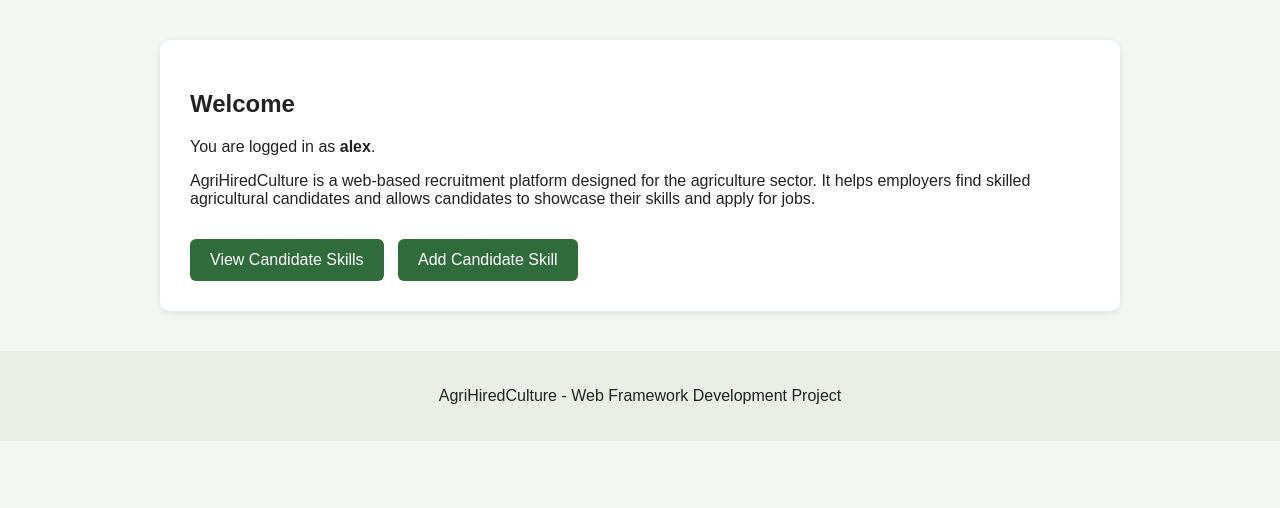
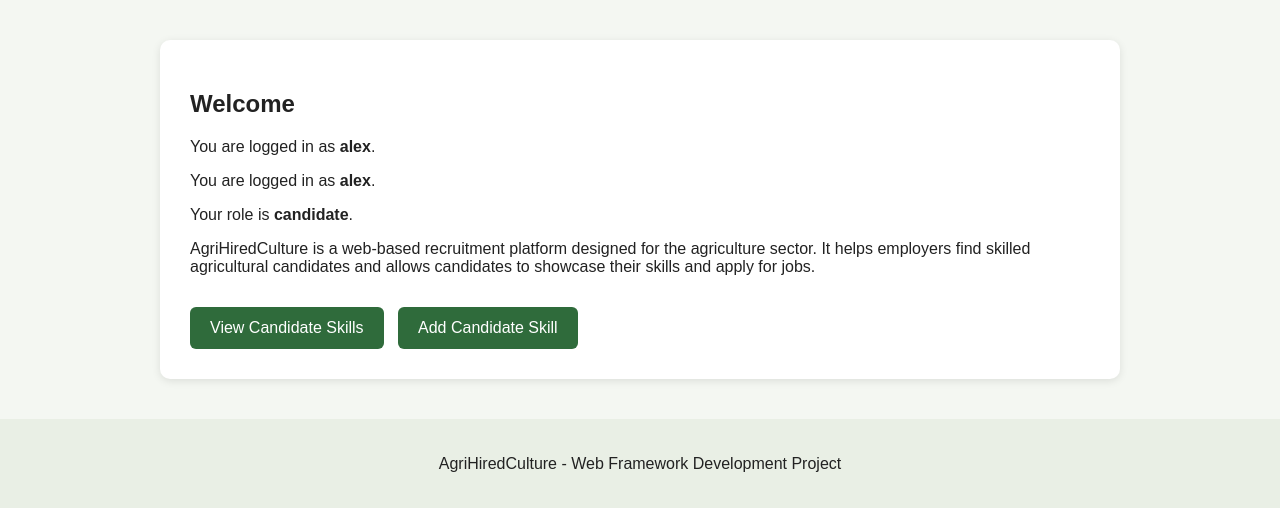
Before and after one commit to Alexchiper1/AgriHiredCulture, a Django app: page / in a window 1280 px wide. Shown: the part 192-700 px from the top of the page. Run offline with Django 5.2, Linux system fonts and the light colour scheme; a user stored in the database is signed in; tables that the repository leaves empty hold one stand-in row (values such as "Sample post").

Commit message:
Added user roles for candidate employer and recruiter

```diff
--- a/core/admin.py
+++ b/core/admin.py
@@ -1,11 +1,10 @@
 from django.contrib import admin
-from .models import CandidateProfile, Skill, CandidateSkill
-from .models import EmployerProfile, Job, Application
+from .models import UserProfile, CandidateProfile, Skill, CandidateSkill, EmployerProfile, Job, Application
 
+admin.site.register(UserProfile)
 admin.site.register(CandidateProfile)
 admin.site.register(Skill)
 admin.site.register(CandidateSkill)
-
 admin.site.register(EmployerProfile)
 admin.site.register(Job)
 admin.site.register(Application)
--- a/core/forms.py
+++ b/core/forms.py
@@ -1,7 +1,7 @@
 from django import forms
 from django.contrib.auth.models import User
 from django.contrib.auth.forms import UserCreationForm
-from .models import CandidateSkill, Job, Application
+from .models import CandidateSkill, Job, Application, UserProfile
 
 
 class CandidateSkillForm(forms.ModelForm):
@@ -24,7 +24,8 @@ class ApplicationForm(forms.ModelForm):
 
 class RegisterForm(UserCreationForm):
     email = forms.EmailField()
+    role = forms.ChoiceField(choices=UserProfile.ROLE_CHOICES)
 
     class Meta:
         model = User
-        fields = ["username", "email", "password1", "password2"]
+        fields = ["username", "email", "role", "password1", "password2"]
--- a/core/models.py
+++ b/core/models.py
@@ -1,3 +1,5 @@
+from django.db import models
+from django.contrib.auth.models import User
 from django.db import models
 from django.contrib.auth.models import User
 
@@ -49,3 +51,16 @@ class Application(models.Model):
 
     def __str__(self):
         return f"{self.candidate} -> {self.job}"
+
+class UserProfile(models.Model):
+    ROLE_CHOICES = [
+        ("candidate", "Candidate"),
+        ("employer", "Employer"),
+        ("recruiter", "Recruiter"),
+    ]
+
+    user = models.OneToOneField(User, on_delete=models.CASCADE)
+    role = models.CharField(max_length=20, choices=ROLE_CHOICES)
+
+    def __str__(self):
+        return f"{self.user.username} - {self.role}"
--- a/core/templates/core/home.html
+++ b/core/templates/core/home.html
@@ -88,6 +88,15 @@
         {% else %}
             <p>You are not logged in.</p>
         {% endif %}
+
+        {% if user.is_authenticated %}
+            <p>You are logged in as <strong>{{ user.username }}</strong>.</p>
+            {% if user.userprofile %}
+                <p>Your role is <strong>{{ user.userprofile.role }}</strong>.</p>
+            {% endif %}
+        {% else %}
+            <p>You are not logged in.</p>
+        {% endif %}
         <p>
             AgriHiredCulture is a web-based recruitment platform designed for the agriculture sector.
             It helps employers find skilled agricultural candidates and allows candidates to showcase
--- a/core/views.py
+++ b/core/views.py
@@ -1,7 +1,7 @@
 from django.shortcuts import render, redirect
 from django.contrib.auth import login, logout
 from .forms import CandidateSkillForm, JobForm, ApplicationForm, RegisterForm
-from .models import CandidateSkill, Job, Application
+from .models import CandidateSkill, Job, Application, UserProfile
 
 
 def home(request):
@@ -13,6 +13,8 @@ def register(request):
         form = RegisterForm(request.POST)
         if form.is_valid():
             user = form.save()
+            role = form.cleaned_data["role"]
+            UserProfile.objects.create(user=user, role=role)
             login(request, user)
             return redirect("home")
     else:
```
Also changed, not shown: core/migrations/0003_userprofile.py (added), db.sqlite3.
